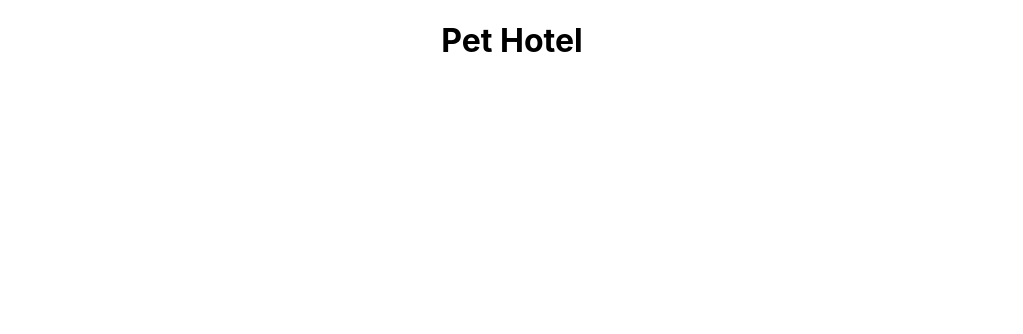
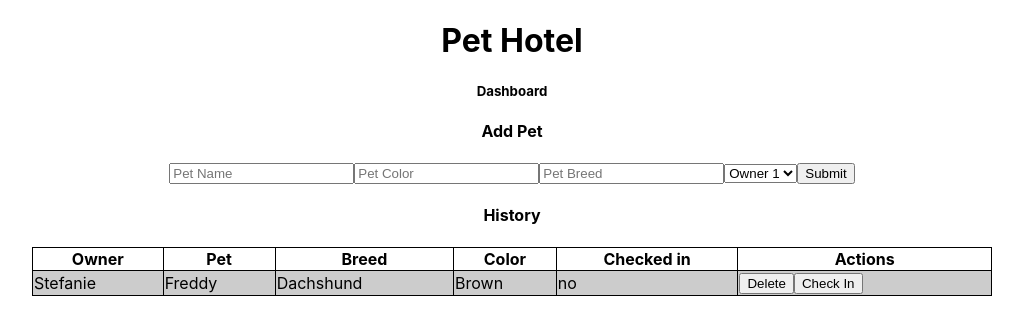
Before and after one commit to mkbaker/pet-hotel, a React (Create React App) app: page / in a window 1280 px wide. Shown: the top 334 px of the page, without its empty margins (128-1151 px from the left). Built offline with nearby package versions, Linux system fonts and the light colour scheme.

Commit message:
create frontend dashboard

```diff
--- a/src/App/App.js
+++ b/src/App/App.js
@@ -3,12 +3,14 @@ import './App.css';
 
 //components
 import Header from "../Header/Header";
+import Dashboard from "../Dashboard/Dashboard";
 
 class App extends Component {
   render() {
   return (
     <div className="App">
       <Header />
+      <Dashboard />
     </div>
   );
   }
--- /dev/null
+++ b/src/Dashboard/Dashboard.css
@@ -0,0 +1,13 @@
+.historyTable {
+    border-collapse: collapse;
+    border: 1px solid black;
+    width: 75%;
+}
+
+th, td {
+    border: 1px solid black;
+}
+
+tbody tr:nth-child(odd) {
+    background-color: #ccc;
+}
--- /dev/null
+++ b/src/Dashboard/Dashboard.js
@@ -0,0 +1,58 @@
+import React, { Component } from "react";
+import "./Dashboard.css";
+
+
+class Dashboard extends Component {
+    render() {
+        return (
+          <div>
+            <h5>Dashboard</h5>
+
+            {/* form for add pet */}
+            <div className="addPetDiv">
+              <h4>Add Pet</h4>
+              <form>
+                <input type="text" placeholder="Pet Name" />
+                <input type="text" placeholder="Pet Color" />
+                <input type="text" placeholder="Pet Breed" />
+                <select>
+                  <option value="Owner 1">Owner 1</option>
+                </select>
+                <button>Submit</button>
+              </form>
+            </div>
+
+            <div className="historyDiv">
+              <h4>History</h4>
+              <center>
+                <table className="historyTable">
+                  <thead>
+                    <th>Owner</th>
+                    <th>Pet</th>
+                    <th>Breed</th>
+                    <th>Color</th>
+                    <th>Checked in</th>
+                    <th>Actions</th>
+                  </thead>
+                  <tbody>
+                    <tr>
+                      <td>Stefanie</td>
+                      <td>Freddy</td>
+                      <td>Dachshund</td>
+                      <td>Brown</td>
+                      <td>no</td>
+                      <td>
+                        <button>Delete</button>
+                        <button>Check In</button>
+                      </td>
+                    </tr>
+                  </tbody>
+                </table>
+              </center>
+            </div>
+          </div>
+        );
+    }
+}
+
+export default Dashboard;
```
